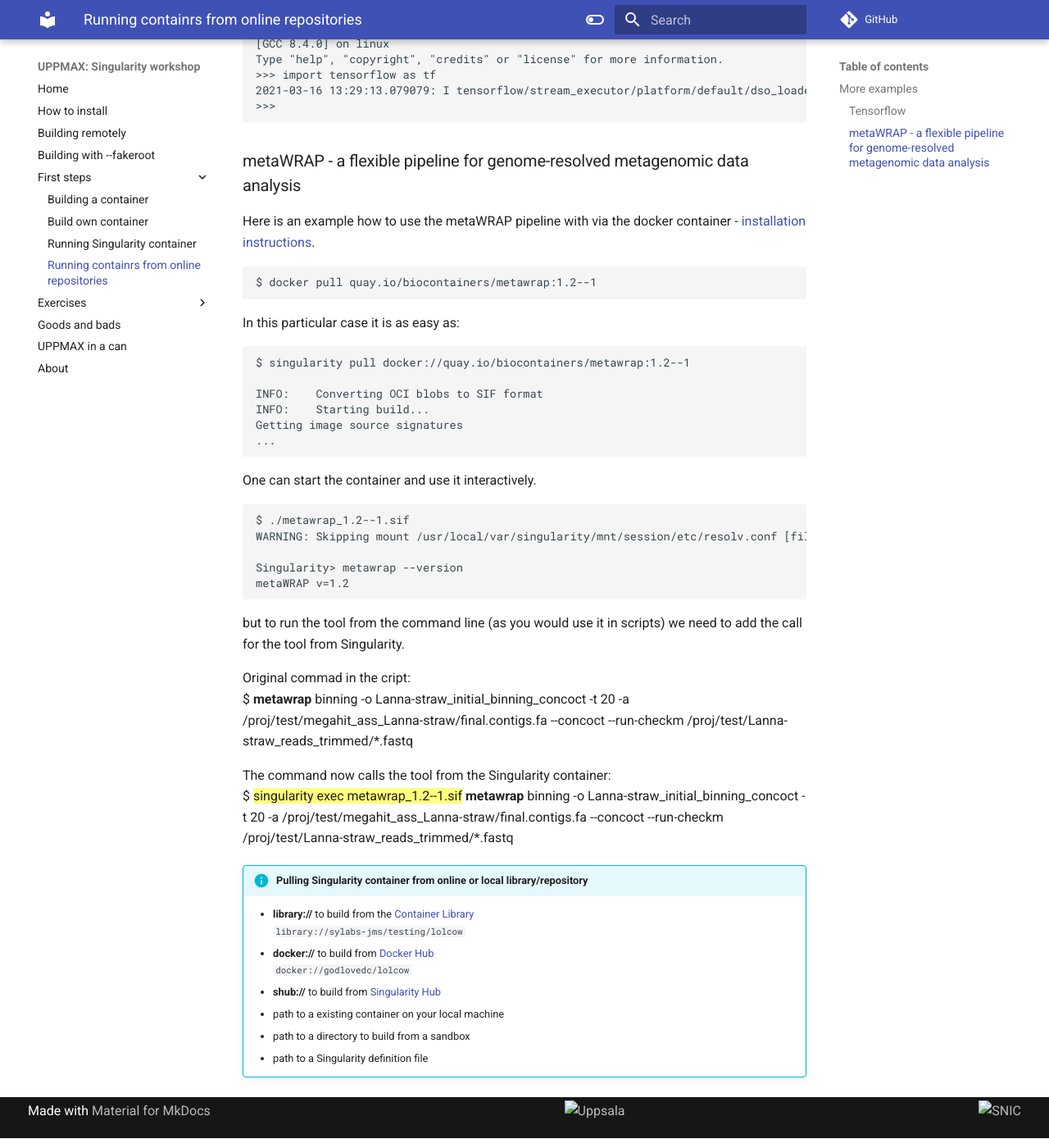
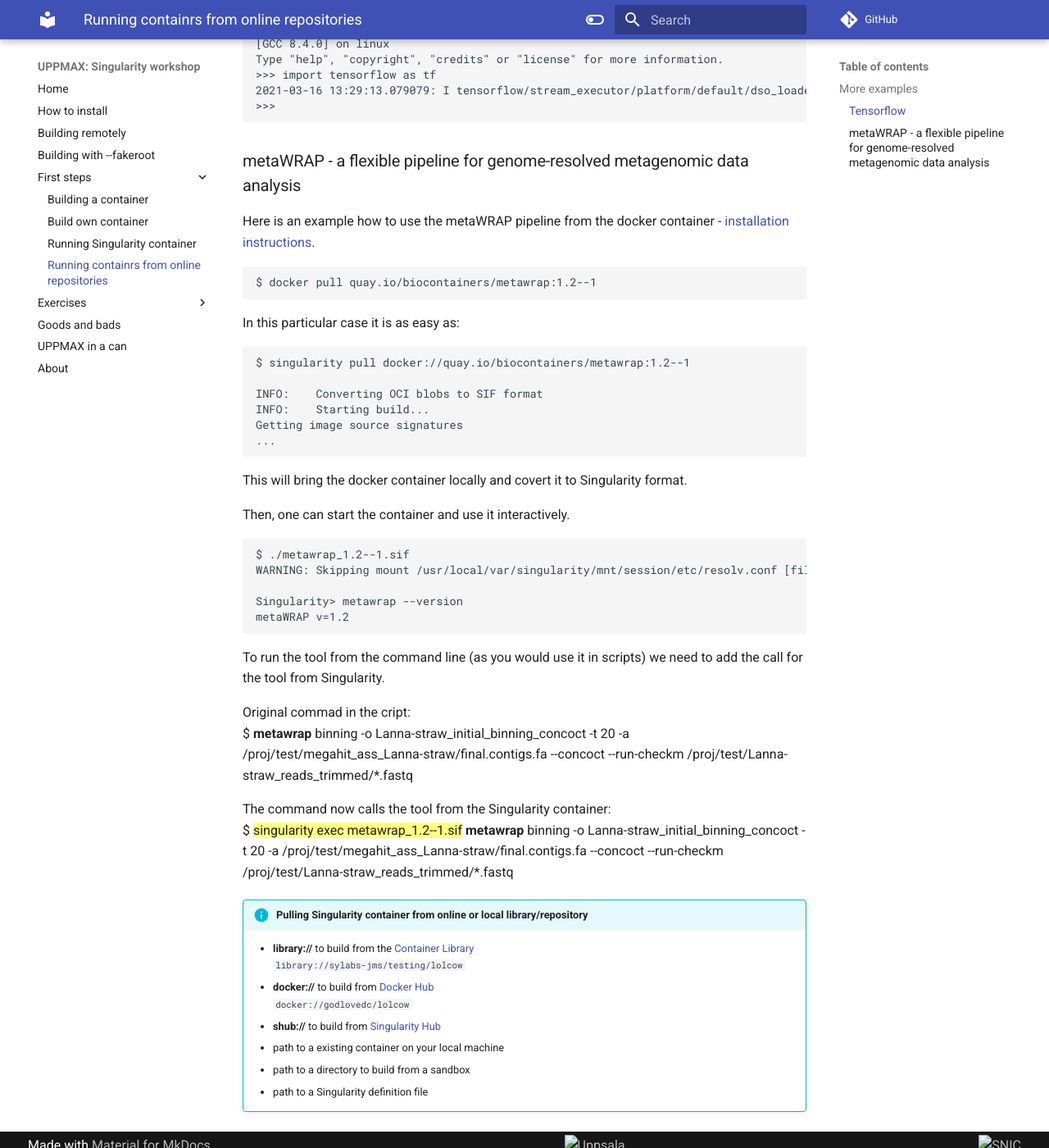
Before and after one commit to pmitev/UPPMAX-Singularity-workshop, an MkDocs documentation site: the page built from docs/remote_repositories.md, in a window 1280 px wide and 1400 px high, scrolled down 2529 px. Shown: the whole window at 82% size. Built offline with MkDocs 1.6.1 and Material for MkDocs 9.7.7, drawn with Linux system fonts in a browser that asks for light colours; comment, search, counter and statistics services are not loaded.

Commit message:
fixing typos

````diff
--- a/docs/remote_repositories.md
+++ b/docs/remote_repositories.md
@@ -116,7 +116,7 @@
 
 ### metaWRAP - a flexible pipeline for genome-resolved metagenomic data analysis
 
-Here is an example how to use the metaWRAP pipeline with via the docker container - [installation instructions](https://github.com/bxlab/metaWRAP#docker-installation).
+Here is an example how to use the metaWRAP pipeline from the docker container - [installation instructions](https://github.com/bxlab/metaWRAP#docker-installation).
 
 ```
 $ docker pull quay.io/biocontainers/metawrap:1.2--1
@@ -131,8 +131,9 @@
 Getting image source signatures
 ...
 ```
+This will bring the docker container locally and covert it to Singularity format.
 
-One can start the container and use it interactively.
+Then, one can start the container and use it interactively.
 
 ```
 $ ./metawrap_1.2--1.sif
@@ -142,7 +143,7 @@
 metaWRAP v=1.2
 ```
 
-but to run the tool from the command line (as you would use it in scripts) we need to add the call for the tool from Singularity.
+To run the tool from the command line (as you would use it in scripts) we need to add the call for the tool from Singularity.
 
 Original commad in the cript:
 $ **metawrap** binning -o Lanna-straw_initial_binning_concoct -t 20 -a /proj/test/megahit_ass_Lanna-straw/final.contigs.fa --concoct --run-checkm /proj/test/Lanna-straw_reads_trimmed/*.fastq
````
Also changed, not shown: docs/goods_bads.md (+1 -1 lines).
